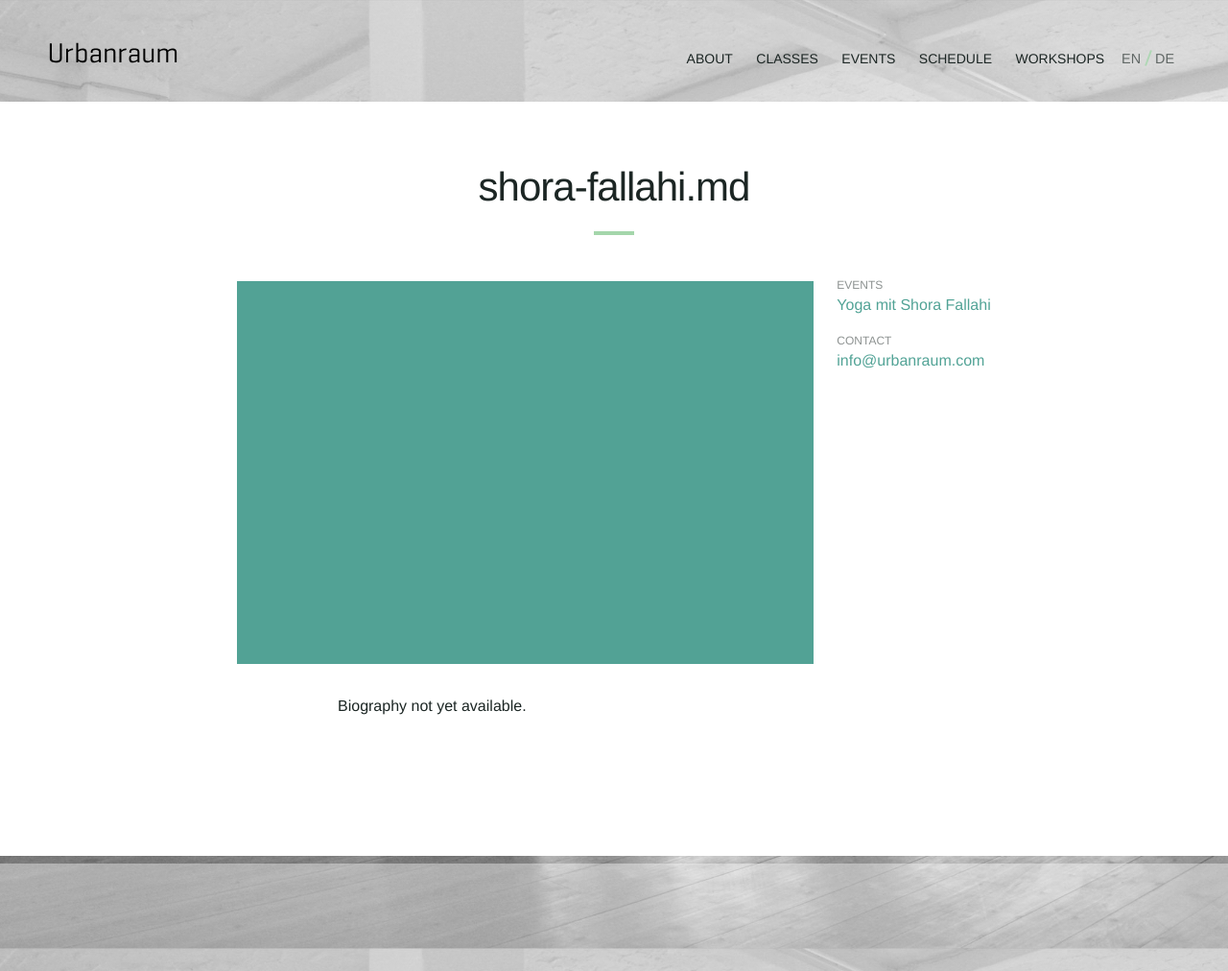
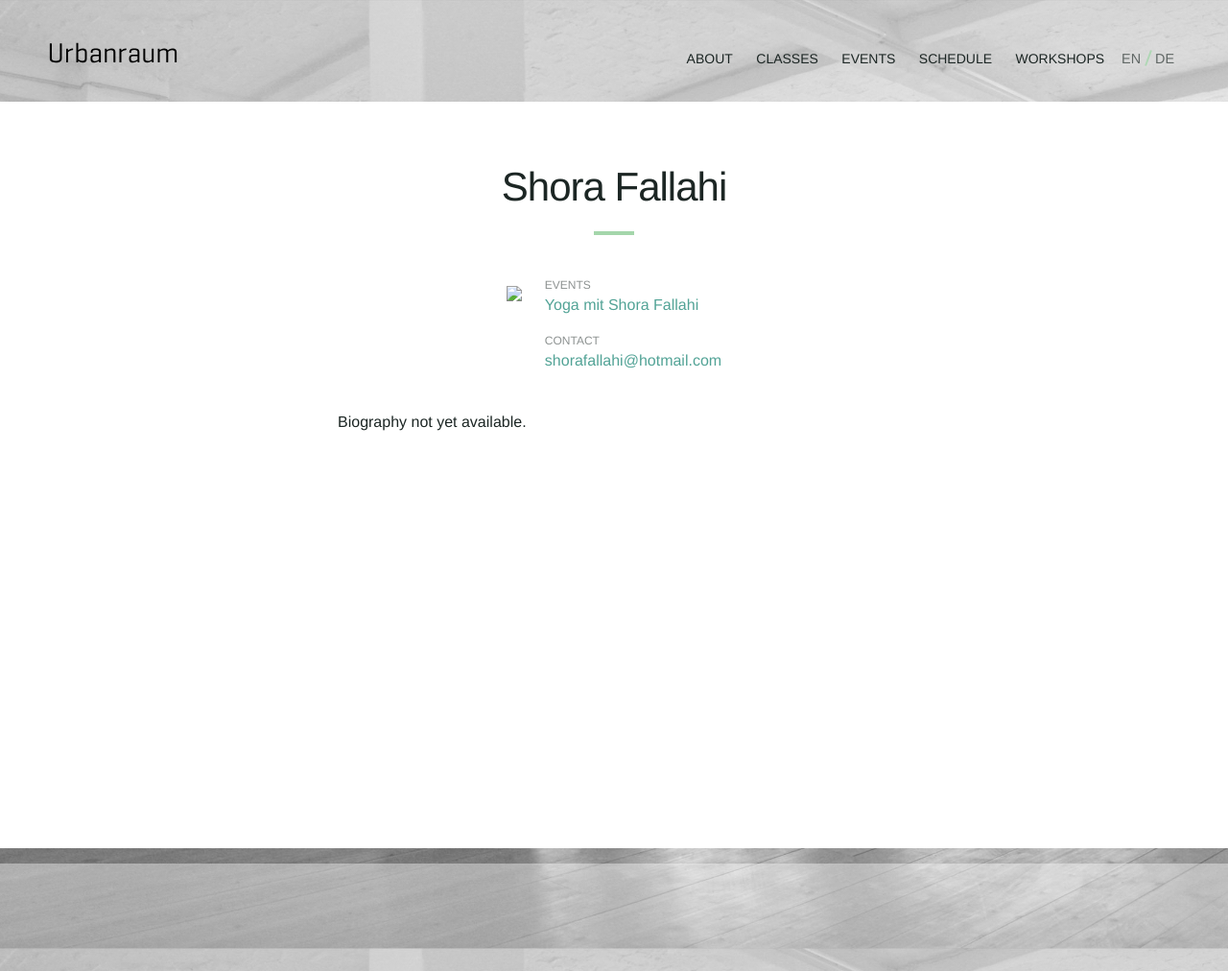
Before and after one commit to Kriesse/urbanraum, a Jekyll site: the page built from _teachers/shora-fallahi.md, in a window 1280 px wide. Shown: the whole page at 96% size. Built offline with Jekyll 4.4.1, drawn with Linux system fonts in a browser that asks for light colours; nearby versions of some CDN libraries.

Commit message:
Update shora-fallahi.md

```diff
--- a/_teachers/shora-fallahi.md
+++ b/_teachers/shora-fallahi.md
@@ -3,5 +3,5 @@
 name: "Shora Fallahi"
 email: "shorafallahi@hotmail.com"
 link: "shora-fallahi"
-image: "teacher-shora-fallahi.jpg
+image: "teacher-shora-fallahi.jpg"
 ---
```
